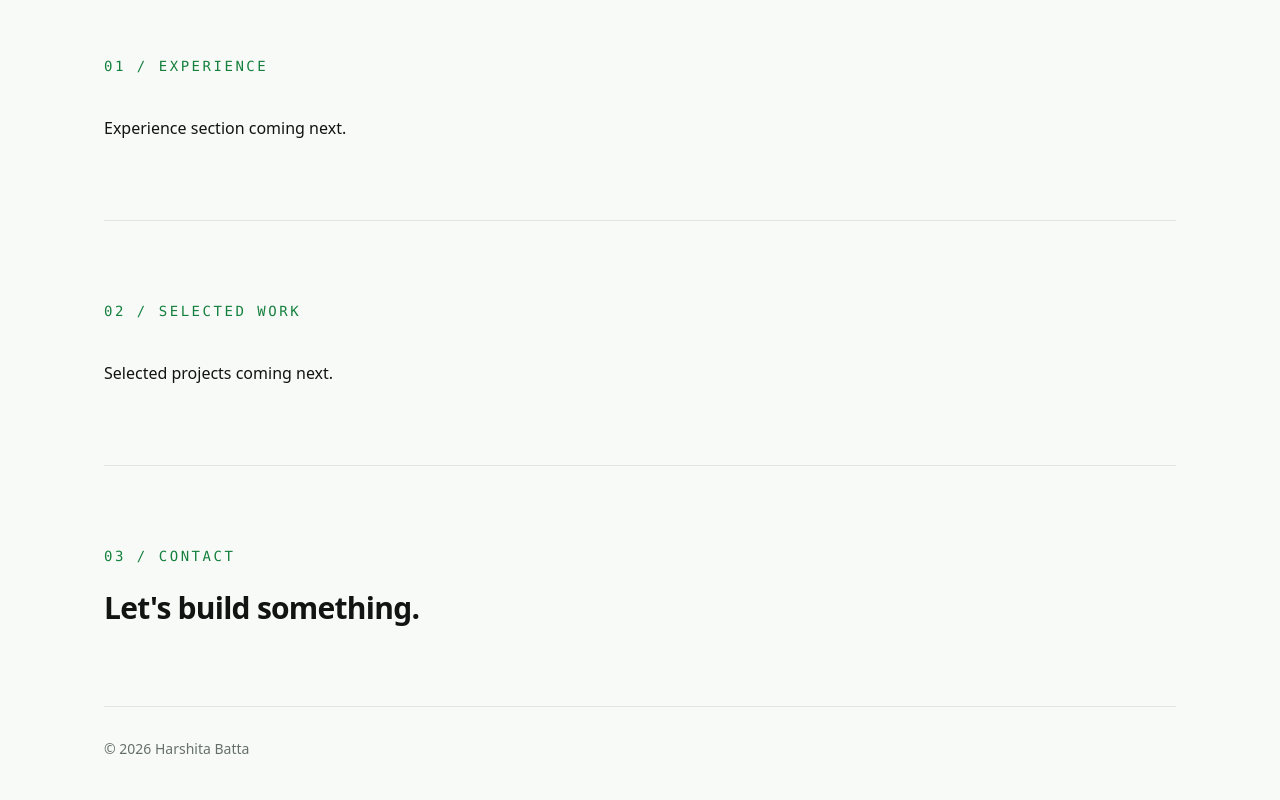
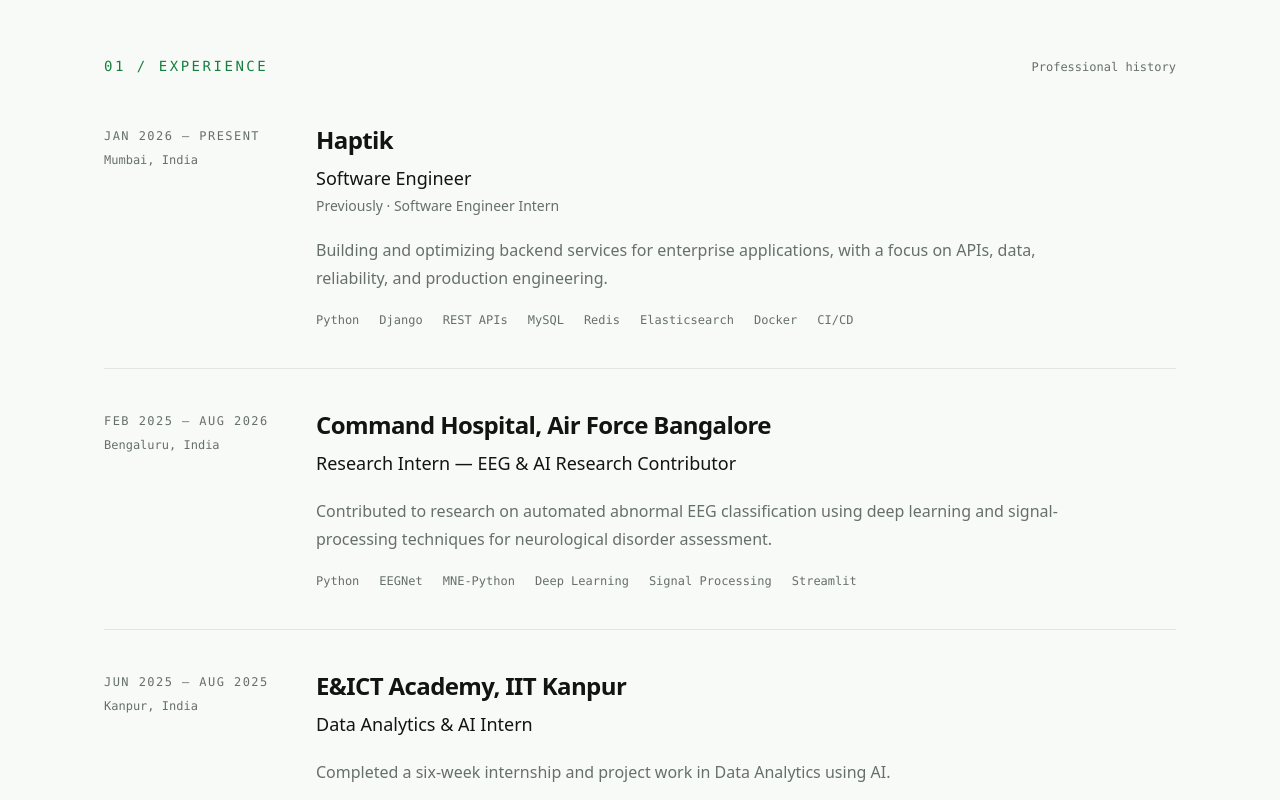
Before and after one commit to harshitabatta/Portfolio, a Next.js app: page / in a window 1280 px wide. Shown: the part 760-1560 px from the top of the page. Built offline with nearby package versions, Linux system fonts and the light colour scheme.

Commit message:
feat: add professional experience section

```diff
--- a/src/app/page.tsx
+++ b/src/app/page.tsx
@@ -1,4 +1,35 @@
 import Link from "next/link";
+
+const experiences = [
+  {
+    company: "Haptik",
+    role: "Software Engineer",
+    previousRole: "Software Engineer Intern",
+    period: "Jan 2026 — Present",
+    location: "Mumbai, India",
+    description:
+      "Building and optimizing backend services for enterprise applications, with a focus on APIs, data, reliability, and production engineering.",
+    technologies: ["Python", "Django", "REST APIs", "MySQL", "Redis", "Elasticsearch", "Docker", "CI/CD"],
+  },
+  {
+    company: "Command Hospital, Air Force Bangalore",
+    role: "Research Intern — EEG & AI Research Contributor",
+    period: "Feb 2025 — Aug 2026",
+    location: "Bengaluru, India",
+    description:
+      "Contributed to research on automated abnormal EEG classification using deep learning and signal-processing techniques for neurological disorder assessment.",
+    technologies: ["Python", "EEGNet", "MNE-Python", "Deep Learning", "Signal Processing", "Streamlit"],
+  },
+  {
+    company: "E&ICT Academy, IIT Kanpur",
+    role: "Data Analytics & AI Intern",
+    period: "Jun 2025 — Aug 2025",
+    location: "Kanpur, India",
+    description:
+      "Completed a six-week internship and project work in Data Analytics using AI.",
+    technologies: ["Data Analytics", "AI"],
+  },
+];
 
 export default function Home() {
   return (
@@ -43,8 +74,35 @@
         </section>
 
         <section id="experience" className="border-t border-line py-20">
-          <p className="font-mono text-sm uppercase tracking-[0.18em] text-accent">01 / Experience</p>
-          <div className="mt-10">Experience section coming next.</div>
+          <div className="flex items-baseline justify-between gap-8">
+            <p className="font-mono text-sm uppercase tracking-[0.18em] text-accent">01 / Experience</p>
+            <span className="font-mono text-xs text-muted">Professional history</span>
+          </div>
+
+          <div className="mt-12 divide-y divide-line">
+            {experiences.map((experience) => (
+              <article key={`${experience.company}-${experience.role}`} className="grid gap-8 py-10 first:pt-0 lg:grid-cols-[180px_minmax(0,1fr)]">
+                <div className="font-mono text-xs uppercase tracking-[0.12em] text-muted lg:pt-1">
+                  <p>{experience.period}</p>
+                  <p className="mt-2 normal-case tracking-normal">{experience.location}</p>
+                </div>
+
+                <div>
+                  <h2 className="text-2xl font-semibold tracking-tight">{experience.company}</h2>
+                  <p className="mt-2 text-lg">{experience.role}</p>
+                  {experience.previousRole && (
+                    <p className="mt-1 text-sm text-muted">Previously · {experience.previousRole}</p>
+                  )}
+                  <p className="mt-5 max-w-3xl leading-7 text-muted">{experience.description}</p>
+                  <div className="mt-5 flex max-w-3xl flex-wrap gap-x-5 gap-y-2 font-mono text-xs text-muted">
+                    {experience.technologies.map((technology) => (
+                      <span key={technology}>{technology}</span>
+                    ))}
+                  </div>
+                </div>
+              </article>
+            ))}
+          </div>
         </section>
 
         <section id="work" className="border-t border-line py-20">
```
